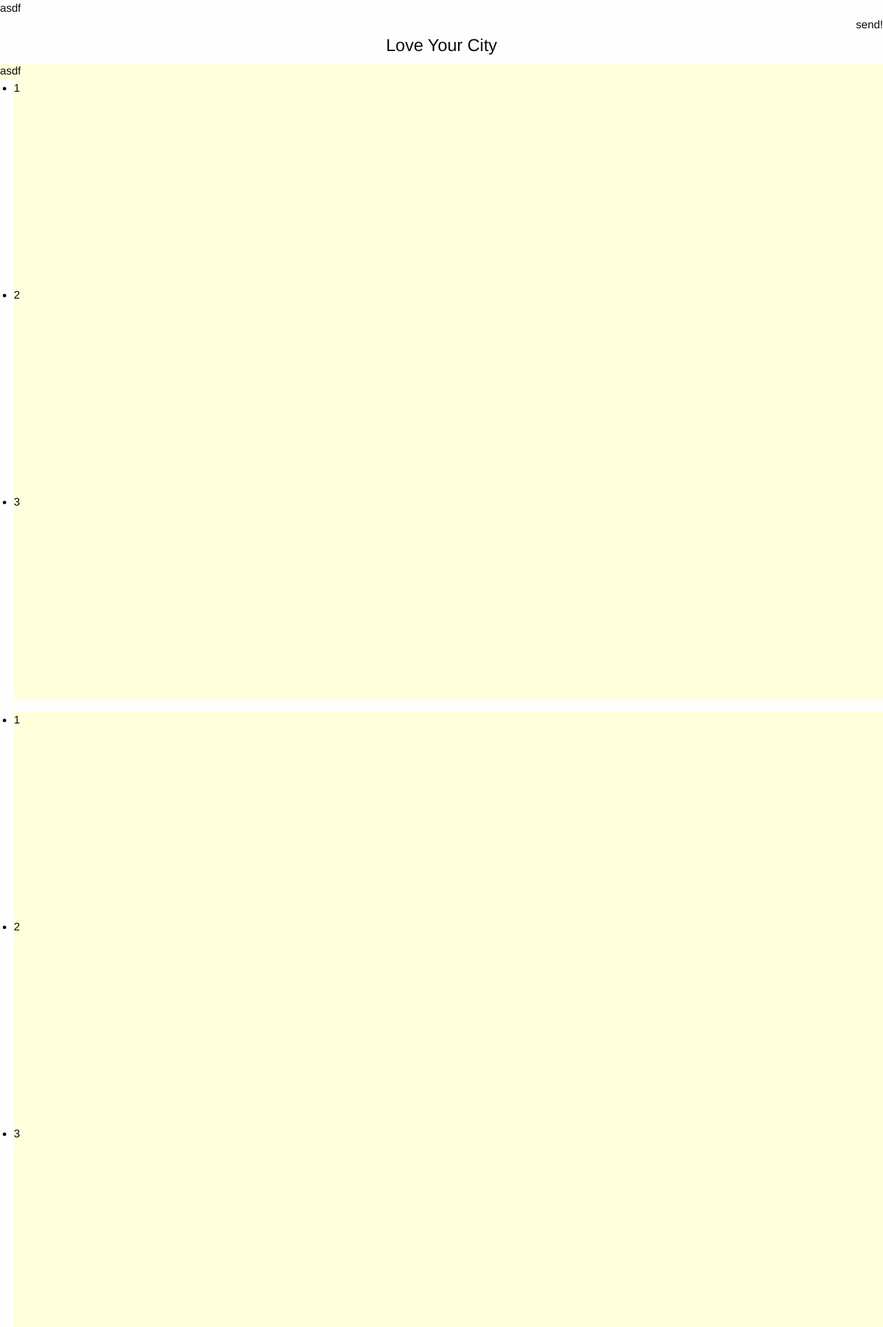
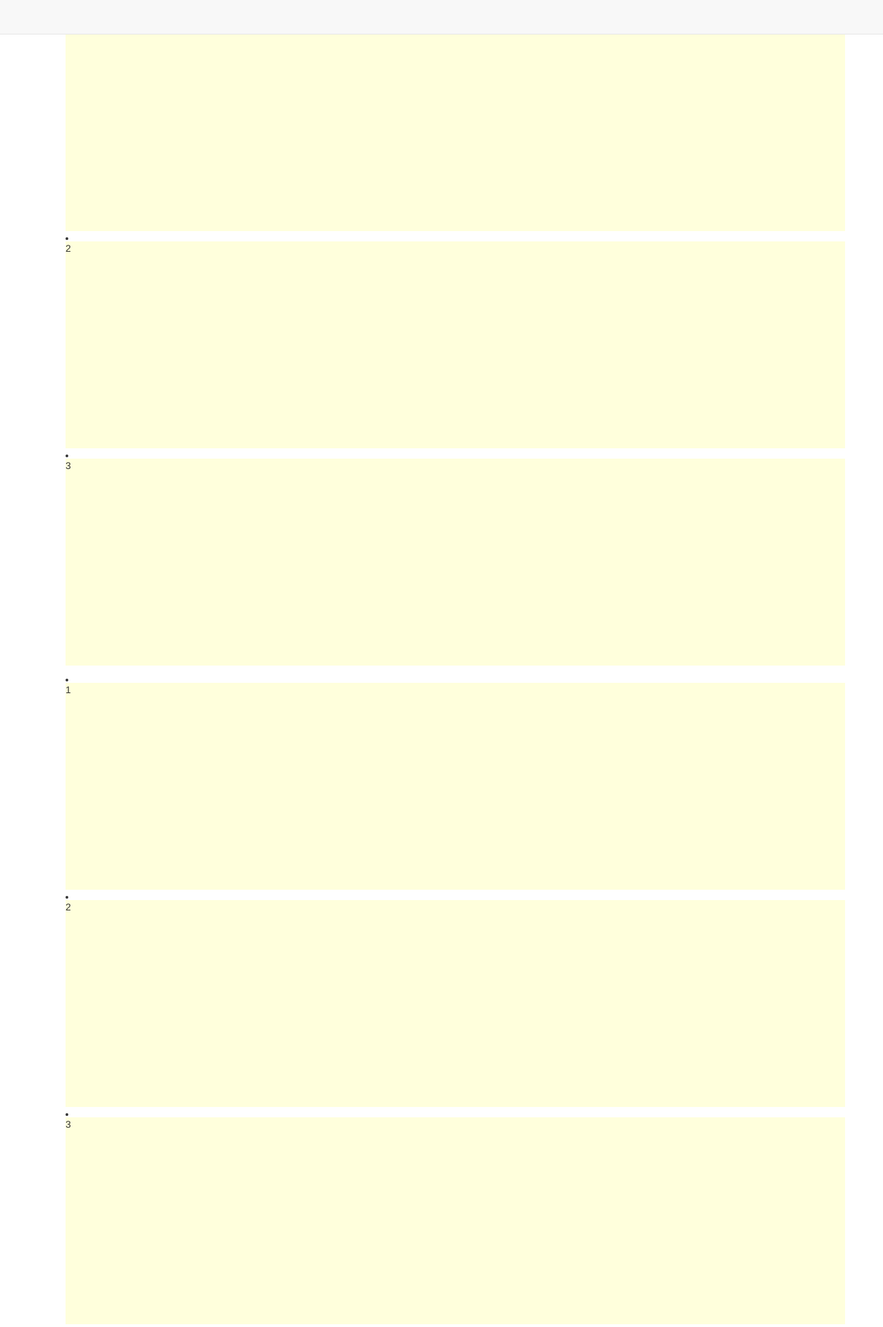
Before and after one commit to peteryao/LAHack, a Django app: page /letter/city/1 in a window 1280 px wide. Shown: the top 1924 px of the page at 69% size. Run offline with Django 3.2, Linux system fonts and the light colour scheme; parts of the project's set-up code (start-up, migrations or seed data) failed here and were passed over; some libraries are stand-ins or nearby versions.

Commit message:
Cleaning up.

```diff
--- a/LYC/settings.py
+++ b/LYC/settings.py
@@ -35,6 +35,8 @@
     'django.contrib.sessions',
     'django.contrib.messages',
     'django.contrib.staticfiles',
+    'easy_thumbnails',
+    'image_cropping',
     'core',
     'letter',
 )
--- a/letter/models.py
+++ b/letter/models.py
@@ -2,6 +2,8 @@
 
 from django.db import models
 from django.contrib.auth.models import User
+
+import image_cropping
 
 from core.models import TimeStampedModel
 from core import utils
--- a/templates/core/base.html
+++ b/templates/core/base.html
@@ -1,39 +1,49 @@
-<!doctype html>
-<html class="no-js" lang="en">
+
+<!DOCTYPE html>
+<html lang="en">
   <head>
-    <meta charset="utf-8" />
-    <meta name="viewport" content="width=device-width, initial-scale=1.0" />
-    <title>Foundation | Welcome</title>
-    <link rel="stylesheet" href="{{ STATIC_URL }}css/foundation.css" />
-    <link rel="stylesheet" href="{{ STATIC_URL }}css/style.css" />
-    <script src="{{ STATIC_URL }}js/vendor/modernizr.js"></script>
-    {% block style %}
-    {% endblock style %}
+    <meta charset="utf-8">
+    <meta http-equiv="X-UA-Compatible" content="IE=edge">
+    <meta name="viewport" content="width=device-width, initial-scale=1">
+    <meta name="description" content="">
+    <meta name="author" content="">
+    <link rel="shortcut icon" href="../../assets/ico/favicon.ico">
+
+    <title>Fixed Top Navbar Example for Bootstrap</title>
+
+    <!-- Bootstrap core CSS -->
+    <link href="{{ STATIC_URL }}css/bootstrap.min.css" rel="stylesheet">
+
+    <!-- Custom styles for this template -->
+    <link href="navbar-fixed-top.css" rel="stylesheet">
+
+    <!-- Just for debugging purposes. Don't actually copy this line! -->
+    <!--[if lt IE 9]><script src="../../assets/js/ie8-responsive-file-warning.js"></script><![endif]-->
+
+    <!-- HTML5 shim and Respond.js IE8 support of HTML5 elements and media queries -->
+    <!--[if lt IE 9]>
+      <script src="https://oss.maxcdn.com/libs/html5shiv/3.7.0/html5shiv.js"></script>
+      <script src="https://oss.maxcdn.com/libs/respond.js/1.4.2/respond.min.js"></script>
+    <![endif]-->
   </head>
+
   <body>
-  <div class="header">
-      <div class="large-4 columns">
-        asdf
-      </div>
-      <div class="large-4 large-offset-4 columns" style="text-align:right">
-        send!
-      </div>
-    <div class="row" >
-      <div class="large-12 columns">
-        <div style="text-align:center;"><h4>Love Your City</h4></div>
-      </div>
+
+    <!-- Fixed navbar -->
+    <div class="navbar navbar-default navbar-fixed-top" role="navigation">
+
     </div>
-  </div>
-  <div>
-  {% block content %}
-  {% endblock content %}
-  </div>
-  <script src="{{ STATIC_URL }}js/vendor/jquery.js"></script>
-  <script src="{{ STATIC_URL }}js/foundation.min.js"></script>
-  <script>
-    $(document).foundation();
-  </script>
-  {% block script %}
-  {% endblock script %}
+
+    <div class="container">
+    {% block content %}
+    {% endblock content %}
+    </div> <!-- /container -->
+
+
+    <!-- Bootstrap core JavaScript
+    ================================================== -->
+    <!-- Placed at the end of the document so the pages load faster -->
+    <script src="https://ajax.googleapis.com/ajax/libs/jquery/1.11.0/jquery.min.js"></script>
+    <script src="{{ STATIC_URL }}/js/bootstrap.min.js"></script>
   </body>
 </html>
--- a/templates/core/index.html
+++ b/templates/core/index.html
@@ -5,9 +5,9 @@
 {% endblock %}
 
 {% block content %}
-<div style="width: 1436px; height: 604px; margin-top:88px" class="jvectormap jvectormap-mill" id="map"></div>
+<div style="width: 1436px; height: 604px; margin-top:88px;" class="jvectormap jvectormap-mill" id="map"></div>
 
-<div style="height: 114px; background-color: #FFFFDC">____________________________|____________________________|____________________________|____________________________|____________________________|____________________________|____________________________|____________________________|____________________________|____________________________|____________________________|____________________________|____________________________|</div>
+<div style="height: 114px; background-color: #FFFFDC"></div>
 {% endblock %}
 
 {% block script %}
--- a/templates/letter/city_view.html
+++ b/templates/letter/city_view.html
@@ -1,10 +1,10 @@
 {% extends 'core/base.html' %}
 
 {% block content %}
-<div class="large-2 columns test" style="background-color:#ffffdc; height:100%; z-index:-1">
+<div class="large-2 columns" style="background-color:#FFFFDC; z-index:-1;" id="sidebar">
 asdf
+</div>
 
-</div>
 <div class="large-10 columns" style="z-index:-1; top:88px" id="page-wrap">
     <ul class="small-block-grid-3">
         <li>
```
Also changed, not shown: templates/letter/query_view.html (+17 -5 lines), media/Letter/Test Input/photo.jpeg (added), media/Letter/Test Input/photo.jpeg.150x150_q85_box-358,0,1562,1200_crop_detail.jpg (added), media/Letter/Test Input/photo.jpeg.300x300_q85_box-358,0,1562,1200_crop_detail.jpg (added), media/Letter/Test Input/photo.jpeg.300x300_q85_detail.jpg (added).
